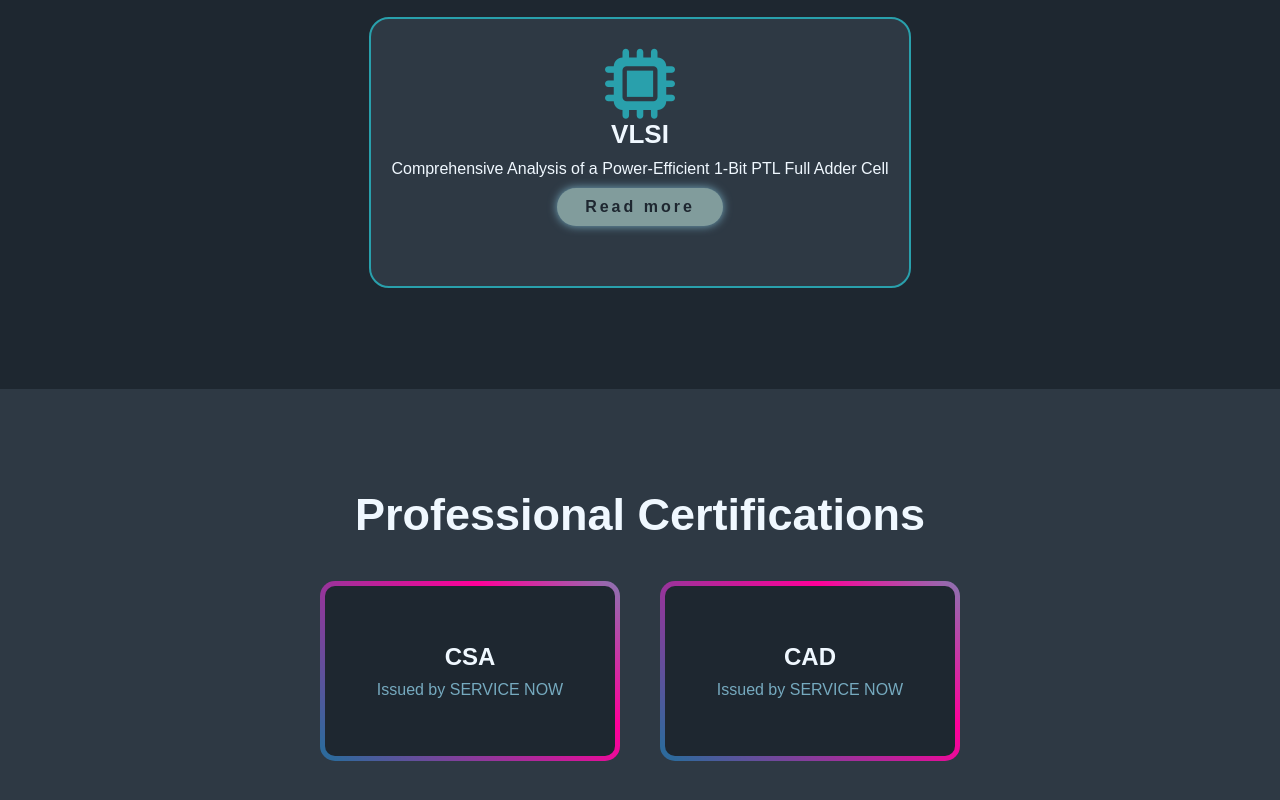
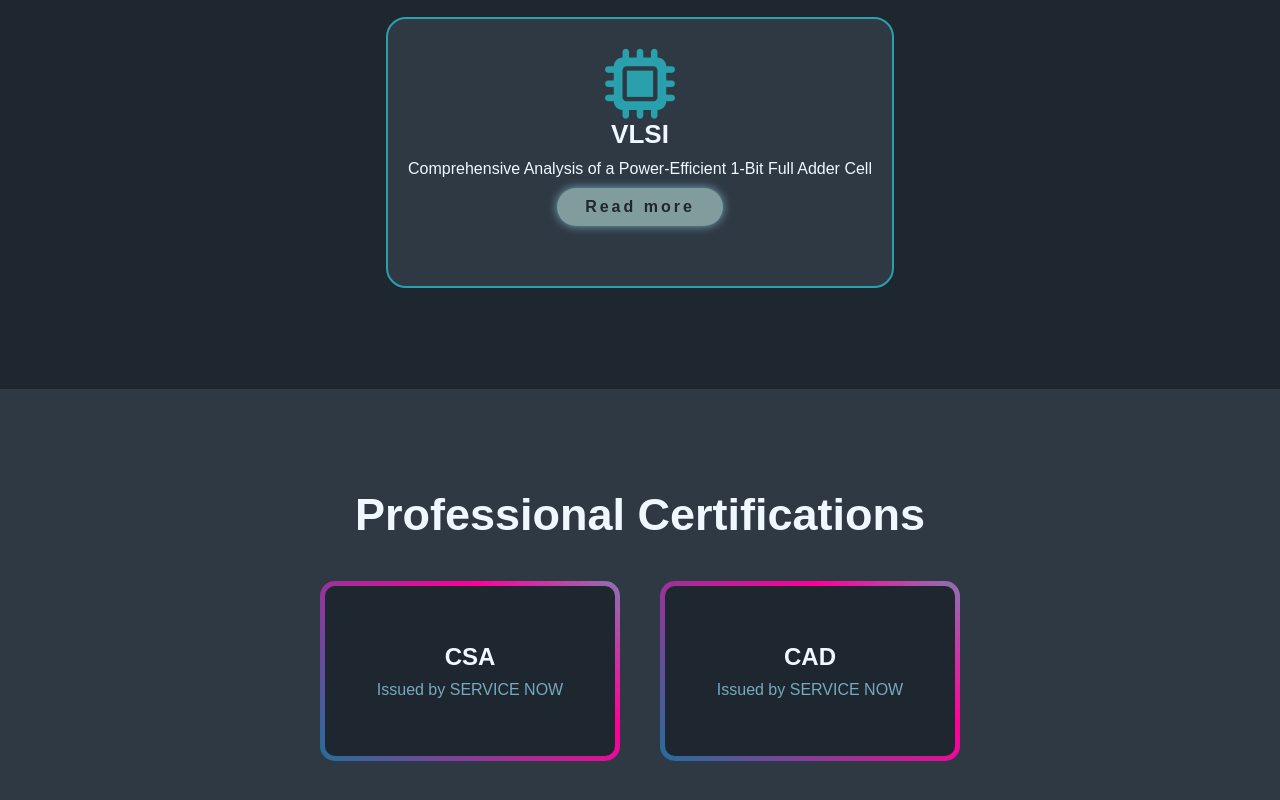
Before and after one commit to rsm4e9/portfolio, a plain HTML site: page index.html in a window 1280 px wide. Shown: the part 2811-3611 px from the top of the page. Drawn offline with nearby package versions, Linux system fonts and the light colour scheme.

Commit message:
Initial commit with port files

```diff
--- a/port1.html
+++ b/index.html
@@ -173,7 +173,7 @@
             <div class="project-box">
                 <i class="fa-solid fa-microchip"></i>
                 <h3>VLSI</h3>
-                <p>Comprehensive Analysis of a Power-Efficient 1-Bit PTL Full Adder Cell</p>
+                <p>Comprehensive Analysis of a Power-Efficient 1-Bit Full Adder Cell</p>
         <a href="#" class ="btn-1">Read more</a>
             </div>
     </div>
```
Also changed, not shown: service.png (deleted).
